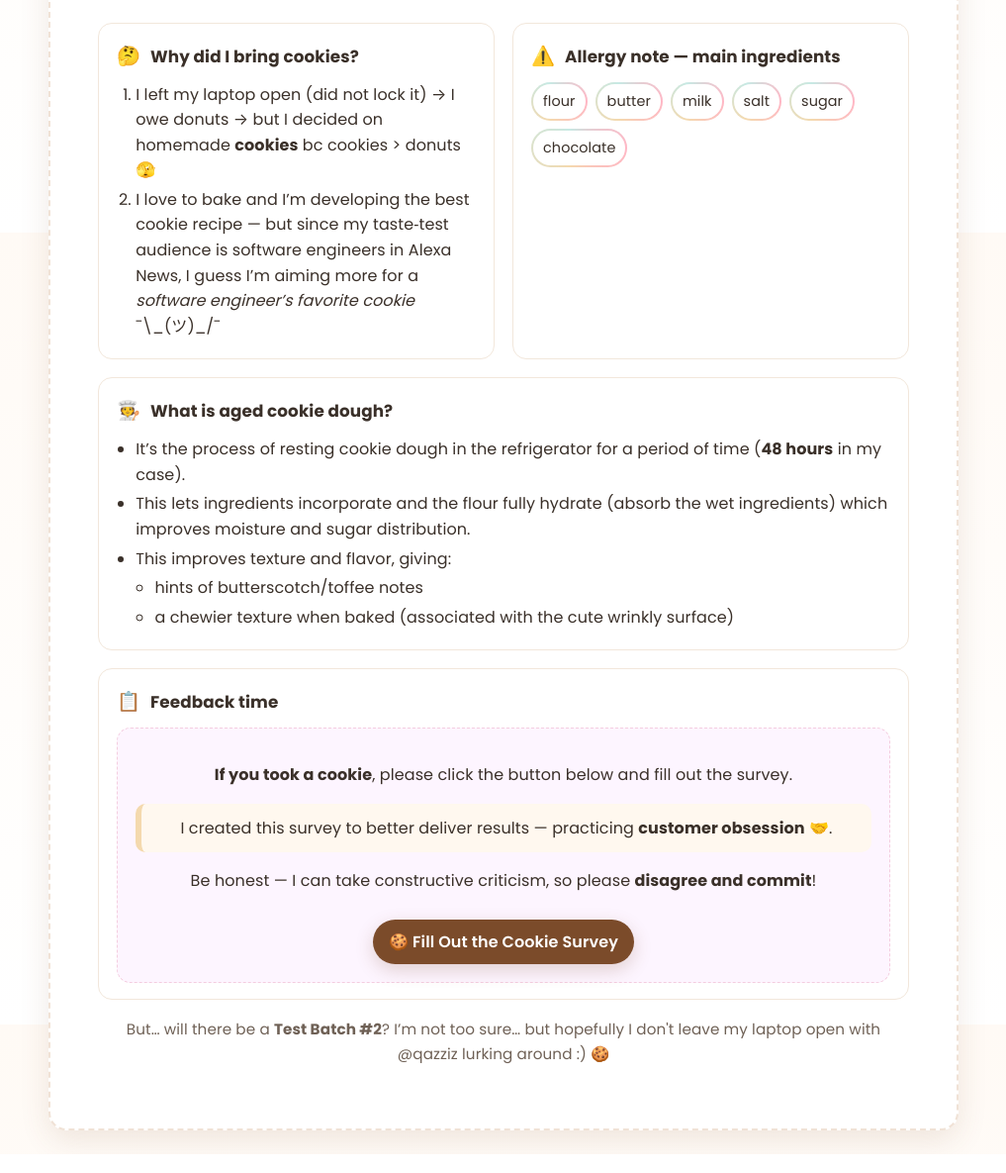
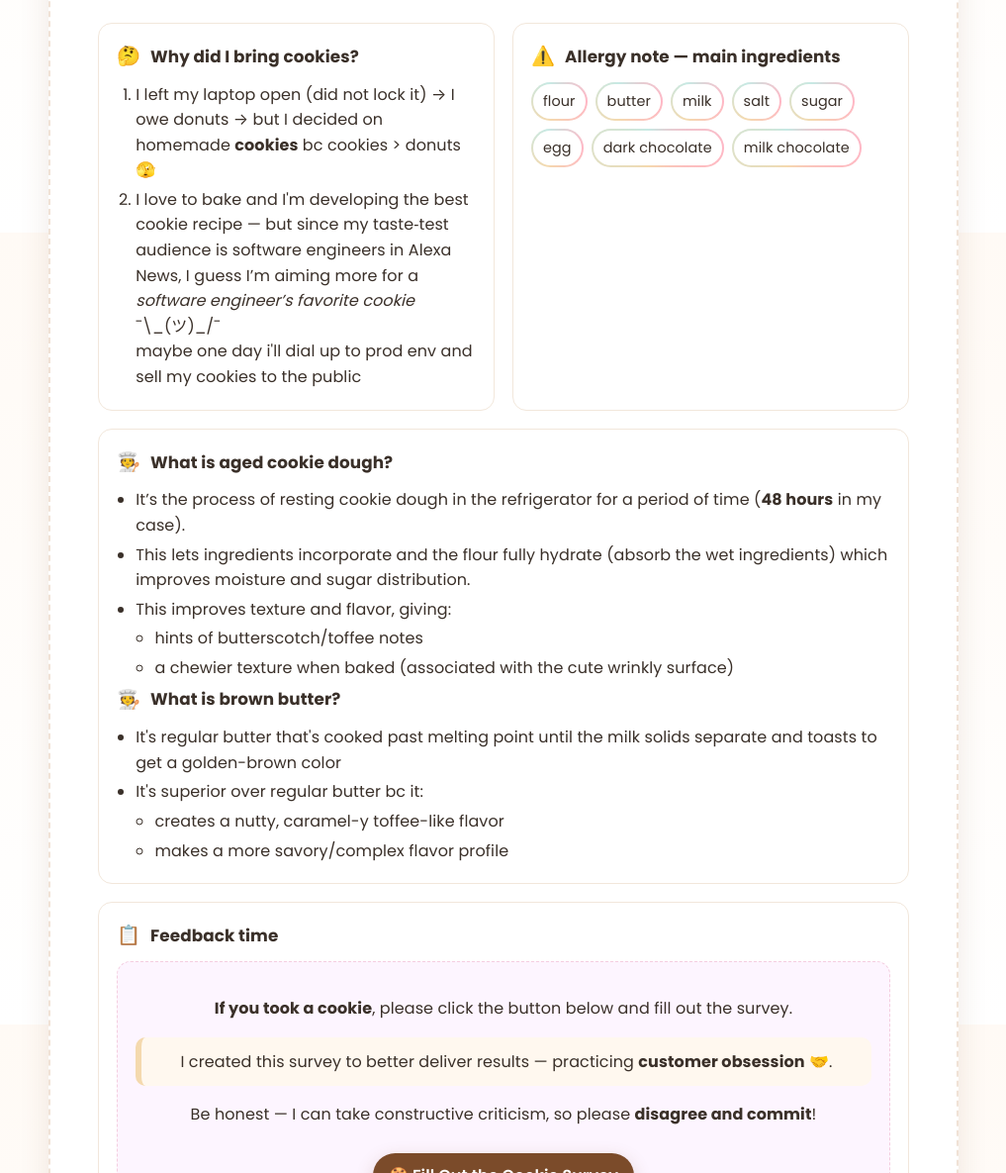
Before and after one commit to kendraleek/hani-cookies, a plain HTML site: page index.html in a window 1280 px wide. Shown: the part 565-1750 px from the top of the page at 99% size, without its empty margins (131-1148 px from the left). Drawn offline with Linux system fonts and the light colour scheme.

Commit message:
Update index.html

```diff
--- a/index.html
+++ b/index.html
@@ -111,7 +111,7 @@
     <article class="card" role="article" aria-label="Hani’s cookie notes">
       <header>
         <div class="kicker">Test Batch #1</div>
-        <h1>Kendra's Aged Brown Butter <br> 🍪 Chocolate Chip Cookies 🍪</h1>
+        <h1>Hani's Aged Brown Butter <br> 🍪 Chocolate Chip Cookies 🍪</h1>
         <h2>Journey to Making a Software Engineer’s Favorite Cookie</h2>
         <p>tl;dr fill out the cookie survey link at the bottom of the page :)</p>
         <div class="badges" aria-label="author and team">
@@ -134,7 +134,7 @@
           <h3><span class="icon">🤔</span> Why did I bring cookies?</h3>
           <ol class="list">
             <li>I left my laptop open (did not lock it) → I owe donuts → but I decided on homemade <strong>cookies</strong> bc cookies > donuts 🫣</li>
-            <li>I love to bake and I’m developing the best cookie recipe — but since my taste‑test audience is software engineers in Alexa News, I guess I’m aiming more for a <em>software engineer’s favorite cookie</em> ¯\_(ツ)_/¯</li>
+            <li>I love to bake and I'm developing the best cookie recipe  — but since my taste‑test audience is software engineers in Alexa News, I guess I’m aiming more for a <em>software engineer’s favorite cookie</em> ¯\_(ツ)_/¯<br> maybe one day i'll dial up to prod env and sell my cookies to the public</li>
           </ol>
         </div>
 
@@ -146,7 +146,9 @@
             <span class="chip" role="listitem">milk</span>
             <span class="chip" role="listitem">salt</span>
             <span class="chip" role="listitem">sugar</span>
-            <span class="chip" role="listitem">chocolate</span>
+            <span class="chip" role="listitem">egg</span>
+            <span class="chip" role="listitem">dark chocolate</span>
+            <span class="chip" role="listitem">milk chocolate</span>
           </div>
         </div>
 
@@ -159,6 +161,16 @@
               <ul class="list">
                 <li>hints of butterscotch/toffee notes</li>
                 <li>a chewier texture when baked (associated with the cute wrinkly surface)</li>
+              </ul>
+            </li>
+          </ul>
+          <h3><span class="icon">🧑‍🍳</span> What is brown butter?</h3>
+          <ul class="list">
+            <li>It's regular butter that's cooked past melting point until the milk solids separate and toasts to get a golden-brown color</li>
+            <li>It's superior over regular butter bc it:</li>
+              <ul class="list">
+                <li>creates a nutty, caramel-y toffee-like flavor</li>
+                <li>makes a more savory/complex flavor profile</li>
               </ul>
             </li>
           </ul>
```
